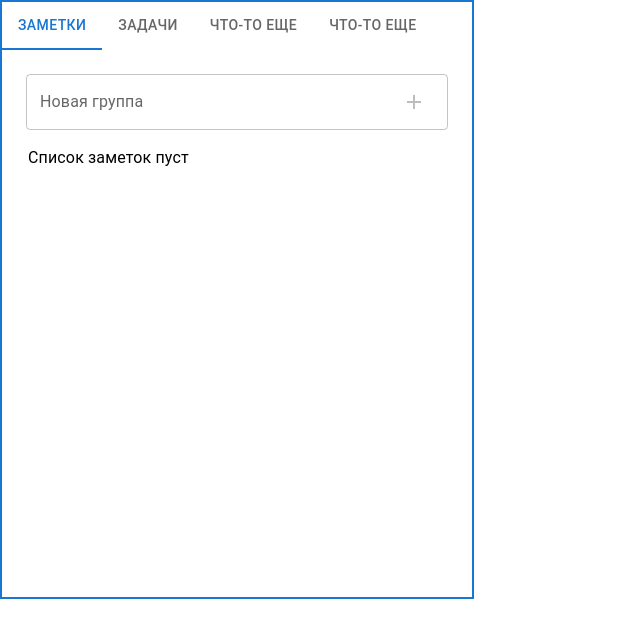
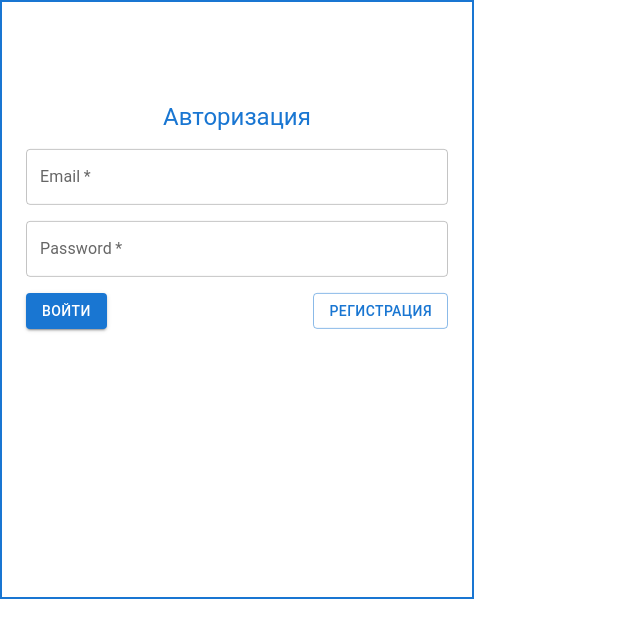
Before and after one commit to egor594bed/organaizer-extension, a React (Create React App) app: page / in a window 1280 px wide. Shown: the top 638 px of the page, without its empty margins (0-640 px from the left). Built offline with nearby package versions, Linux system fonts and the light colour scheme.

Commit message:
add login, registration, auth

```diff
--- a/src/App.tsx
+++ b/src/App.tsx
@@ -1,10 +1,16 @@
-import React from "react";
+import React, { useEffect } from "react";
 import { Layout } from "./components/Layout";
-import { Provider } from "react-redux";
-import { store } from "./redux/store";
+import { Provider, useDispatch } from "react-redux";
+import { AppDispatch } from "./redux/store";
 import { Navigate } from "./navigate/Navigate";
+import { checkAuth } from "./redux/slices/auth";
 
 function App() {
+  const dispatch = useDispatch<AppDispatch>();
+  useEffect(() => {
+    dispatch(checkAuth());
+  });
+
   return <Navigate />;
 }
 
--- /dev/null
+++ b/src/components/Auth/Auth.tsx
@@ -0,0 +1,11 @@
+import React from "react";
+import { Container } from "@mui/material";
+import { AuthForm } from "./AuthForm";
+
+export const Auth = () => {
+  return (
+    <Container sx={{ height: "100%", marginTop: 3, marginBottom: 1 }}>
+      <AuthForm></AuthForm>
+    </Container>
+  );
+};
--- /dev/null
+++ b/src/components/Auth/AuthForm.tsx
@@ -0,0 +1,83 @@
+import React, { useState } from "react";
+import { Box, Button, TextField, Typography } from "@mui/material";
+import { useHttp } from "../../hooks/http.hook";
+import { baseURL } from "../../const/config";
+import { useDispatch } from "react-redux";
+import { setAuth } from "../../redux/slices/auth";
+
+export const AuthForm = () => {
+  const [email, setEmail] = useState("");
+  const [password, setPassword] = useState("");
+  const { request, loading, error } = useHttp();
+  const dispatch = useDispatch();
+
+  const handleSubmit = (e: React.FormEvent<HTMLFormElement> | null = null) => {
+    if (e !== null) e.preventDefault();
+
+    request(`${baseURL}/api/auth/login`, "POST", {
+      email,
+      password,
+    }).then((data: { accessToken: string | undefined }) => {
+      if (data?.accessToken)
+        dispatch(setAuth({ isAuth: true, accessToken: data.accessToken }));
+    });
+  };
+
+  const handleRegiser = (
+    e: React.MouseEvent<HTMLButtonElement, MouseEvent>
+  ) => {
+    e.preventDefault();
+    request(`${baseURL}/api/auth/registration`, "POST", { email, password });
+    if (!error) {
+      handleSubmit();
+    }
+  };
+
+  return (
+    <Box
+      component="form"
+      onSubmit={(e) => handleSubmit(e)}
+      sx={{
+        height: "75%",
+        position: "relative",
+        top: "50%",
+        transform: "translateY(-50%)",
+        "& .MuiTextField-root": { width: "100%", marginBottom: 2 },
+      }}
+    >
+      <Typography
+        variant="h5"
+        sx={{ textAlign: "center", marginBottom: 2, color: "primary.main" }}
+      >
+        Авторизация
+      </Typography>
+      <TextField
+        label="Email"
+        value={email}
+        onChange={(e) => setEmail(e.target.value)}
+        required
+      />
+      <TextField
+        label="Password"
+        value={password}
+        type="password"
+        onChange={(e) => setPassword(e.target.value)}
+        required
+      />
+      <Box sx={{ display: "flex", justifyContent: "space-between" }}>
+        <Button variant="contained" type="submit" disabled={loading}>
+          Войти
+        </Button>
+        <Button
+          variant="outlined"
+          type="button"
+          onClick={(e) => handleRegiser(e)}
+          disabled={loading}
+        >
+          Регистрация
+        </Button>
+      </Box>
+      {error && <Typography sx={{ color: "error.main" }}>{error}</Typography>}
+    </Box>
+  );
+};
--- /dev/null
+++ b/src/const/config.ts
@@ -0,0 +1,2 @@
+// export const baseURL = "";
+export const baseURL = "http://localhost:5000";
--- /dev/null
+++ b/src/hooks/http.hook.tsx
@@ -0,0 +1,55 @@
+import { useState, useCallback } from "react";
+
+export const useHttp = () => {
+  const [loading, setLoading] = useState(false);
+  const [error, setError] = useState(null);
+  const [message, setMessage] = useState(null);
+  const request = useCallback(
+    async (
+      url: string,
+      method = "GET",
+      body: any = null,
+      headers: any = {}
+    ) => {
+      setLoading(true);
+      try {
+        if (body) {
+          body = JSON.stringify(body);
+          headers["Content-Type"] = "application/json";
+        }
+        const response = await fetch(url, {
+          method,
+          body,
+          headers,
+          credentials: "include",
+        });
+        const data = await response.json();
+
+        if (!response.ok) {
+          throw new Error(data.message || "Что-то пошло не так");
+        }
+
+        if (data.message) {
+          setMessage(data.message);
+        }
+
+        return data;
+      } catch (e: any) {
+        setError(e.message);
+      } finally {
+        setLoading(false);
+      }
+    },
+    []
+  );
+
+  const clearError = useCallback(() => setError(null), [error, request]);
+
+  return {
+    loading,
+    request,
+    message,
+    error,
+    clearError,
+  };
+};
--- a/src/navigate/Navigate.tsx
+++ b/src/navigate/Navigate.tsx
@@ -3,16 +3,27 @@ import { Route, Routes } from "react-router-dom";
 import { Todo } from "../components/Todo/Todo";
 import { Layout } from "../components/Layout";
 import { Notes } from "../components/Notes/Notes";
+import { Auth } from "../components/Auth/Auth";
+import { useSelector } from "react-redux";
+import { RootState } from "../redux/store";
 
 export const Navigate = () => {
+  const isAuth = useSelector((state: RootState) => state.auth.isAuth);
+
   return (
     <Routes>
+      {isAuth ? (
         <Route path="/" element={<Layout />}>
           <Route index element={<Notes />} />
           <Route path="todo" element={<Todo />} />
           <Route path="others1" element={<div>TEst</div>} />
           <Route path="others2" element={<div>TEst</div>} />
         </Route>
+      ) : (
+        <Route path="/">
+          <Route index element={<Auth />} />
+        </Route>
+      )}
     </Routes>
   );
 };
--- /dev/null
+++ b/src/redux/slices/auth.ts
@@ -0,0 +1,56 @@
+import { PayloadAction, createAsyncThunk, createSlice } from "@reduxjs/toolkit";
+import { baseURL } from "../../const/config";
+const initialState = {
+  isAuth: false,
+  loading: false,
+};
+
+export const checkAuth = createAsyncThunk("authSlice/checkAuth", async () => {
+  const accessToken = localStorage.getItem("accessToken");
+  if (!accessToken) return false;
+
+  try {
+    const response = await fetch(`${baseURL}/api/auth/tokenVerification`, {
+      method: "GET",
+      credentials: "include",
+      headers: {
+        Authorization: `Bearer ${accessToken}`,
+      },
+    });
+    if (!response.ok) return false;
+
+    const data = await response.json();
+    localStorage.setItem("accessToken", data.accessToken);
+
+    return true;
+  } catch (error) {
+    return false;
+  }
+});
+
+export const AuthSlice = createSlice({
+  name: "authSlice",
+  initialState,
+  reducers: {
+    setAuth: (
+      state,
+      action: PayloadAction<{ isAuth: boolean; accessToken: string }>
+    ) => {
+      state.isAuth = action.payload.isAuth;
+      localStorage.setItem("accessToken", action.payload.accessToken);
+    },
+  },
+  extraReducers: (builder) => {
+    builder.addCase(checkAuth.pending, (state) => {
+      state.loading = true;
+    });
+    builder.addCase(
+      checkAuth.fulfilled,
+      (state, action: PayloadAction<boolean>) => {
+        state.isAuth = action.payload;
+      }
+    );
+  },
+});
+export const { setAuth } = AuthSlice.actions;
+export default AuthSlice.reducer;
--- a/src/redux/store.ts
+++ b/src/redux/store.ts
@@ -1,11 +1,13 @@
 import { configureStore } from "@reduxjs/toolkit";
 import todo from "./slices/todo";
 import notes from "./slices/notes";
+import auth from "./slices/auth";
 
 export const store = configureStore({
   reducer: {
     todo,
     notes,
+    auth,
   },
   middleware: (getDefaultMiddleware) =>
     getDefaultMiddleware({
--- a/src/services/local-storage-service.ts
+++ b/src/services/local-storage-service.ts
@@ -1,3 +1,5 @@
+import { Task } from "../types/TodoTypes";
+
 type storageName = "todo_storage" | "notes_storage";
 
 class LocalStorageService {
```
Also changed, not shown: src/services/auth-service.ts (added, +16 -0 lines), public/manifest.json. Lines whose indentation alone changed are shown as unchanged.
